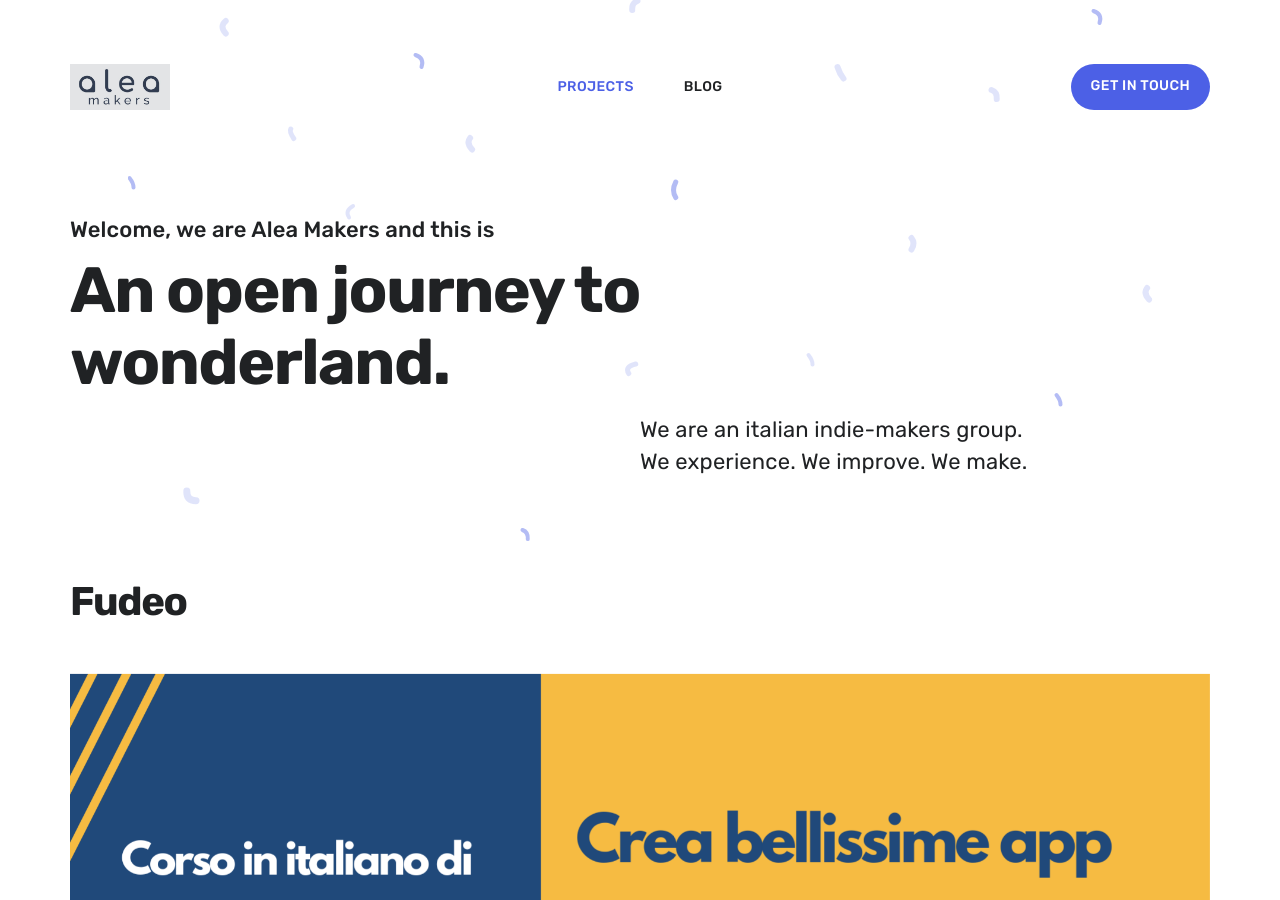
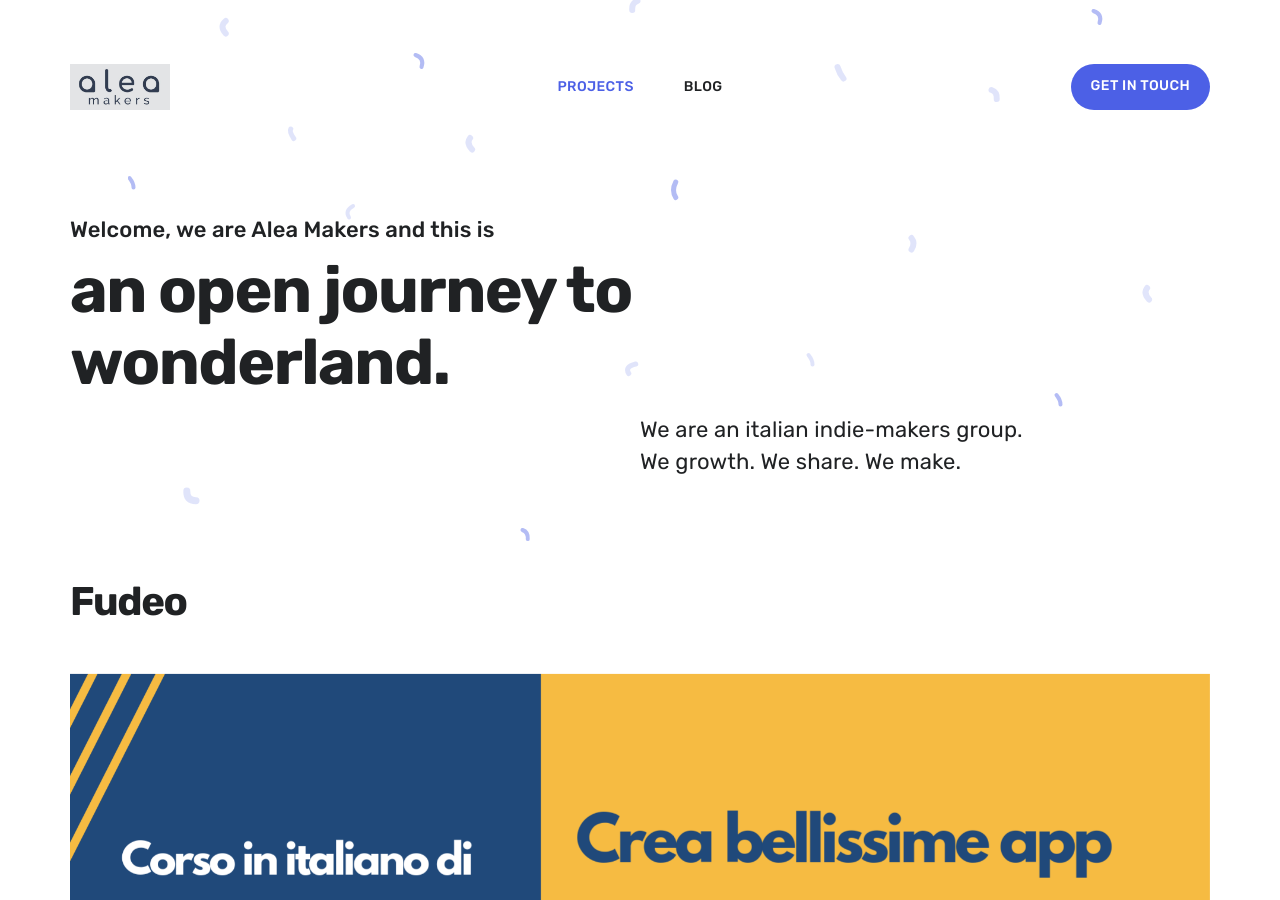
Before and after one commit to alea-git/alea-git.github.io, a Jekyll site: the page built from index.html, in a window 1280 px wide and 900 px high. Built offline with Jekyll 4.4.1, drawn with Linux system fonts in a browser that asks for light colours; nearby versions of some CDN libraries.

Commit message:
Updated 'index.html' via CloudCannon

```diff
--- a/index.html
+++ b/index.html
@@ -1,9 +1,8 @@
 ---
 layout: default
 overtitle: Welcome, we are Alea Makers and this is
-title: An open journey to wonderland.
-description: We are an italian indie-makers group. <br>We experience. We improve.
-  We make.
+title: an open journey to wonderland.
+description: We are an italian indie-makers group. <br>We growth. We share. We make.
 featured_image: "/images/social.jpg"
 
 ---
```
